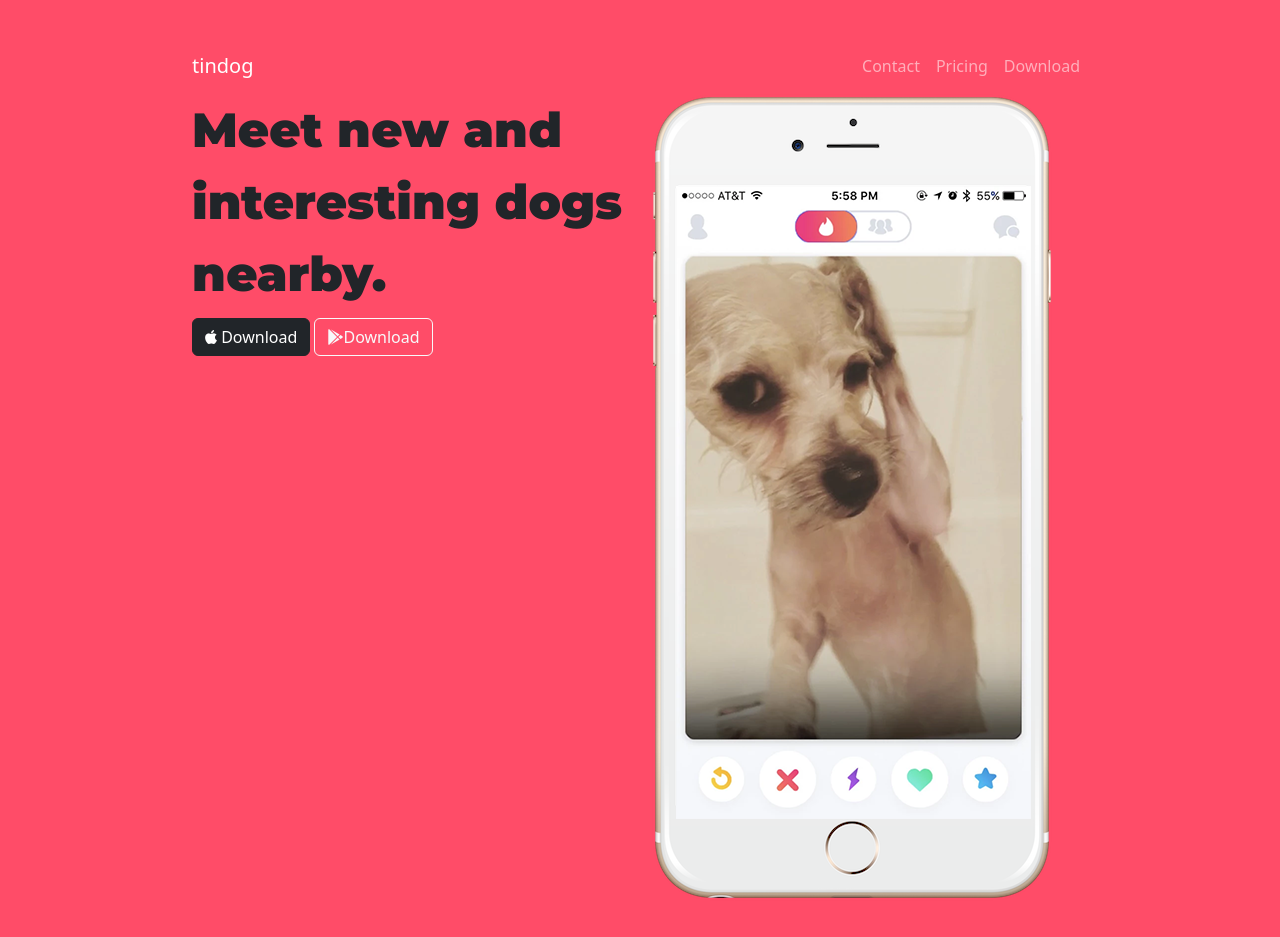
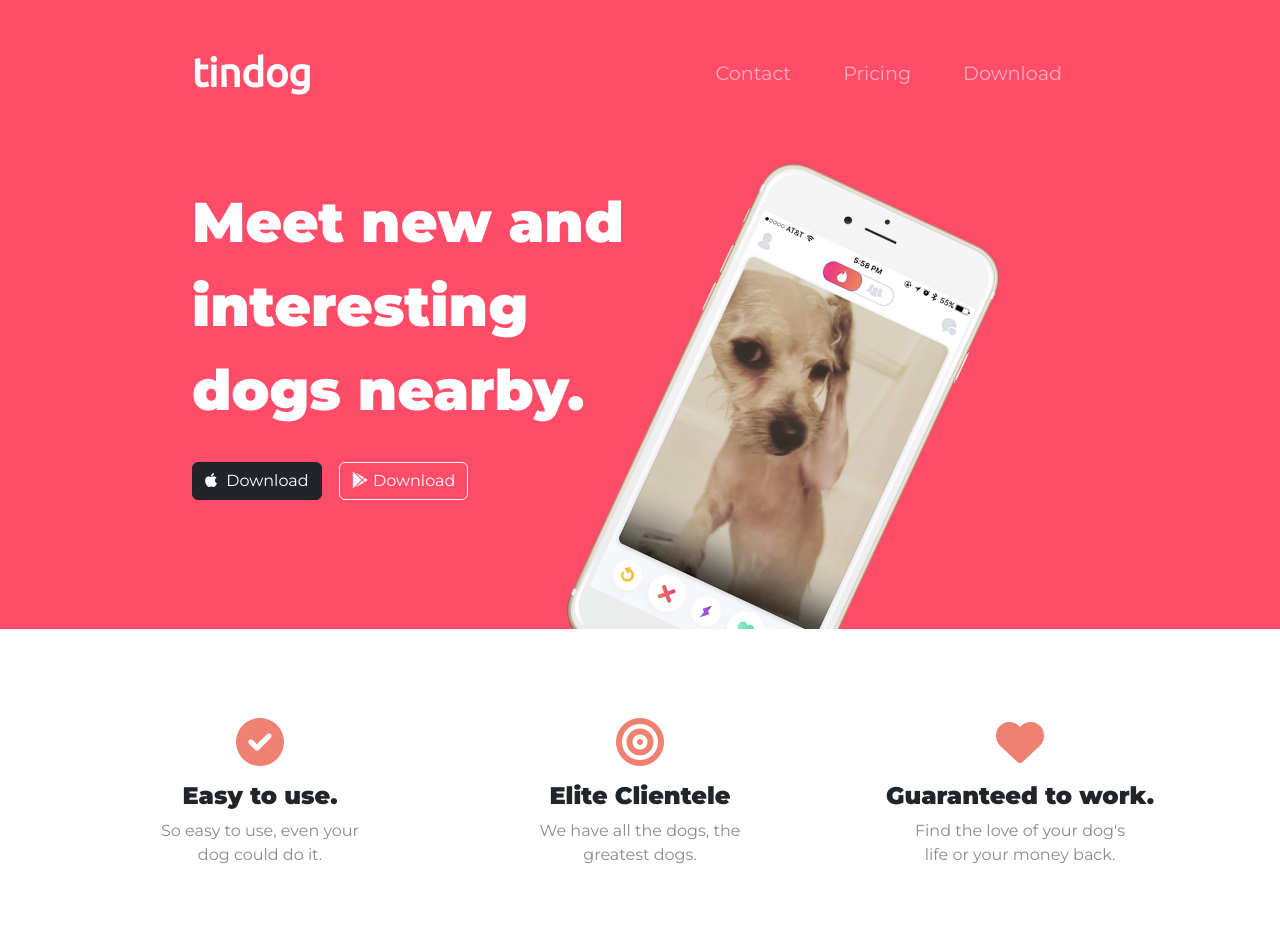
Before and after one commit to PriyadeepZamindar/Learning-HTML-CSS-JS, a plain HTML site: page TinDog/tinDog.html in a window 1280 px wide. Shown: the top 937 px of the page. Drawn offline with nearby package versions, Linux system fonts and the light colour scheme.

Commit message:
Update faker1.css

```diff
--- a/TinDog/faker1.css
+++ b/TinDog/faker1.css
@@ -1,11 +1,13 @@
 #title {
     background-color: #ff4c68;
+    color: white;
+    overflow: hidden;
 }
 
 h1 {
     font-family: 'Montserrat', sans-serif;
     font-weight: 900;
-    font-size: 3rem;
+    font-size: 3.5rem;
     line-height: 1.5;
 
 }
@@ -13,3 +15,123 @@ h1 {
 .container-fluid {
     padding: 3% 15%;
 }
+
+.btn i {
+    margin-right: 5px;
+}
+
+body {
+    font-family: 'Montserrat';
+}
+
+/* Nav Bar */
+
+.navbar {
+    padding: 0 0 4.5rem;
+}
+
+.navbar-brand {
+    font-family: 'Ubuntu', sans-serif;
+    font-size: 2.5rem;
+    font-weight: bold;
+}
+
+.nav-item {
+    padding: 0 18px;
+}
+
+.nav-link {
+    font-size: 1.2rem;
+    font-weight: 400;
+}
+
+/* Download Buttons */
+
+.download-button {
+    margin: 5% 3% 5% 0;
+}
+
+/* Title Image */
+
+.title-image {
+    width: 60%;
+    transform: rotate(25deg);
+    margin-bottom: -27%;
+}
+
+/* Features */
+
+#features {
+    margin-top: 7%;
+    margin-bottom: 5%;
+}
+
+.features-row {
+    margin-top: 3rem;
+
+}
+
+.feature-item {
+    margin-bottom: 3rem;
+}
+
+.my-icon {
+    font-size: 3rem;
+    color: #ef8172;
+    padding-bottom: 1rem;
+}
+
+.my-icon:hover {
+    color: #ff4c68;
+}
+
+.feature-head {
+    font-size: 1.5rem;
+    font-weight: 600;
+}
+
+.hazy {
+    padding: 0 20%;
+    color: rgb(139, 139, 139);
+}
+
+/* Testimonials */
+
+#testimonials {
+    background-color: #ef8172;
+    text-align: center;
+    color: white;
+}
+
+h2 {
+    font-size: 3rem;
+    line-height: 1.5;
+    font-weight: bold;
+}
+
+.testimonial-dog {
+    width: 10%;
+    border-radius: 100%;
+    margin: 20px;
+}
+
+#press {
+    background-color: #ef8172;
+    text-align: center;
+    padding-bottom: 3%;
+}
+
+.press-logo {
+    width: 15%;
+    margin: 20px 20px 50px;
+}
+
+.carousel-item {
+    padding: 7% 15%;
+}
+
+/* Pricing */
+
+/* .card {
+    background-color: #fac2ca;
+} */
```
